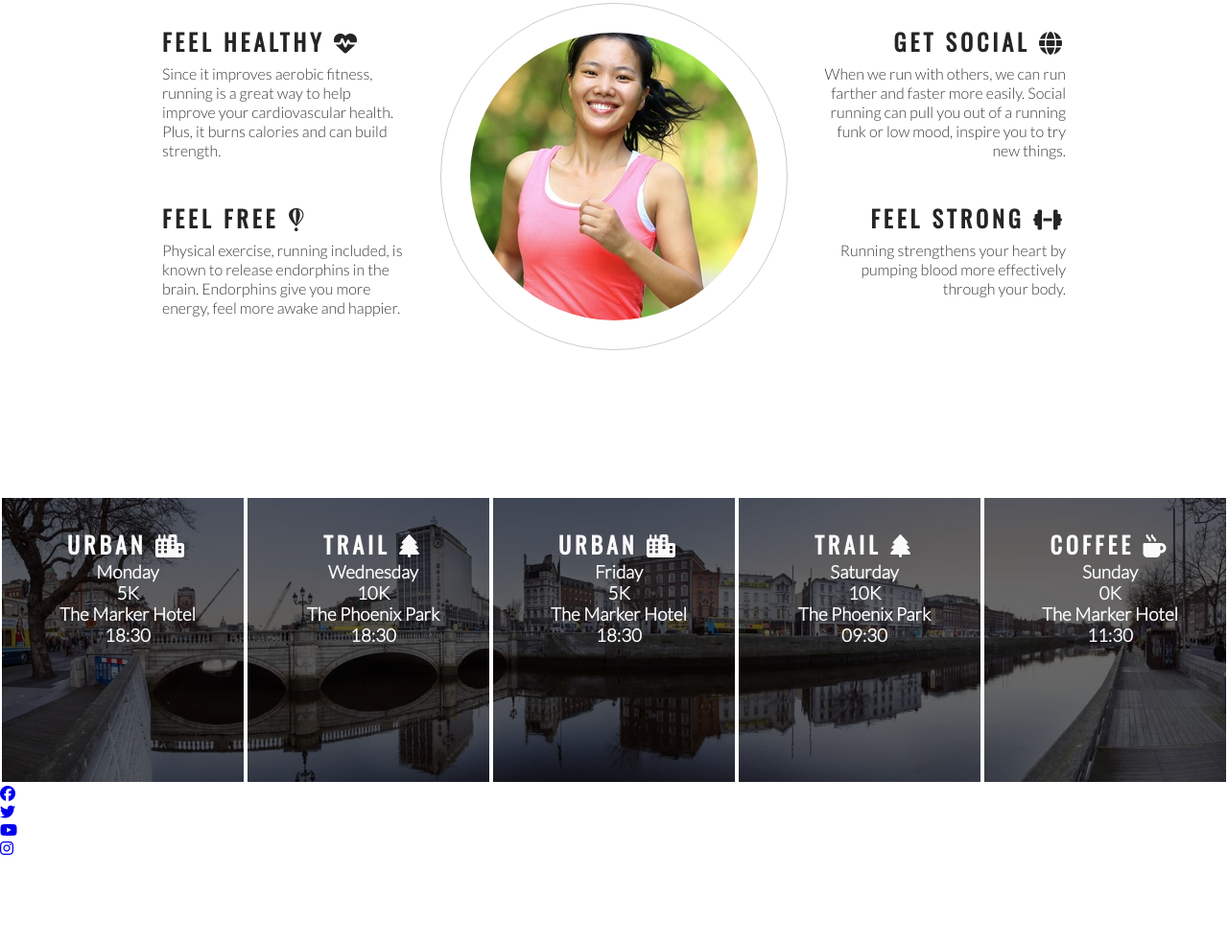
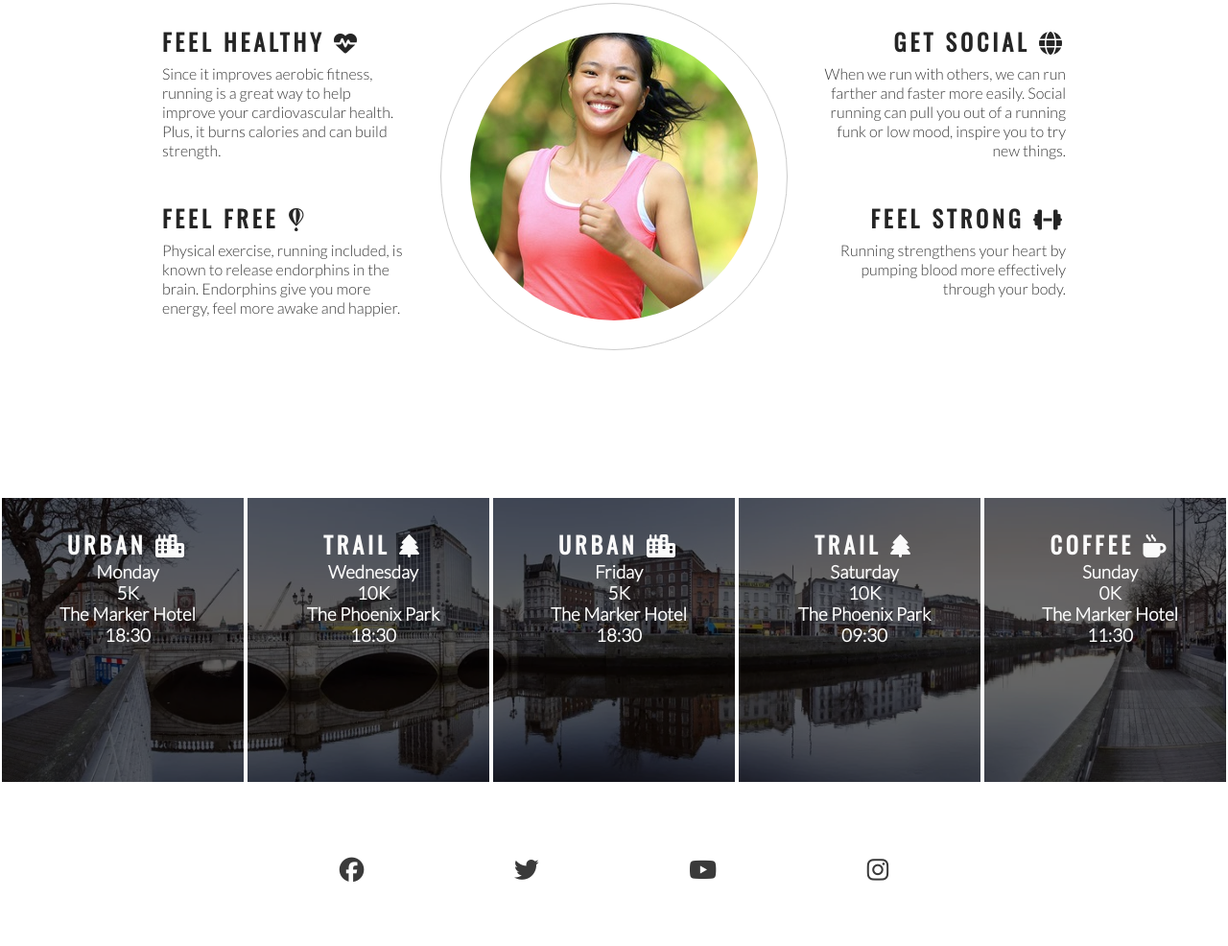
Before and after one commit to richardg88/love-running, a plain HTML site: page index.html in a window 1280 px wide. Shown: the part 778-1764 px from the top of the page at 96% size. Before the commit the page ends 1671 px from the top, so only its background shows below. Drawn offline with nearby package versions, Linux system fonts and the light colour scheme.

Commit message:
Add style to footer social media icons

```diff
--- a/assets/css/style.css
+++ b/assets/css/style.css
@@ -216,3 +216,24 @@ hr {
 #times h2 {
     color: #fafafa;
 }
+
+/*footer*/
+
+footer {
+    height:150px;
+}
+
+.social-networks {
+    text-align: center
+}
+
+.social-networks > li {
+    display: inline;
+}
+
+.social-networks i {
+    font-size: 160%;
+    margin: 1%;
+    padding: 5%;
+    color: #3a3a3a
+}
--- a/index.html
+++ b/index.html
@@ -111,7 +111,7 @@
         </div>
     </section>
     <footer>
-        <ul>
+        <ul class="social-networks">
             <li>
                 <a href="https://facebook.com" target="_blank" rel="noopener" aria-label="Visit our facebook page (opens in a new tab)"><i class="fa-brands fa-facebook"></i></a>
             </li>
```
